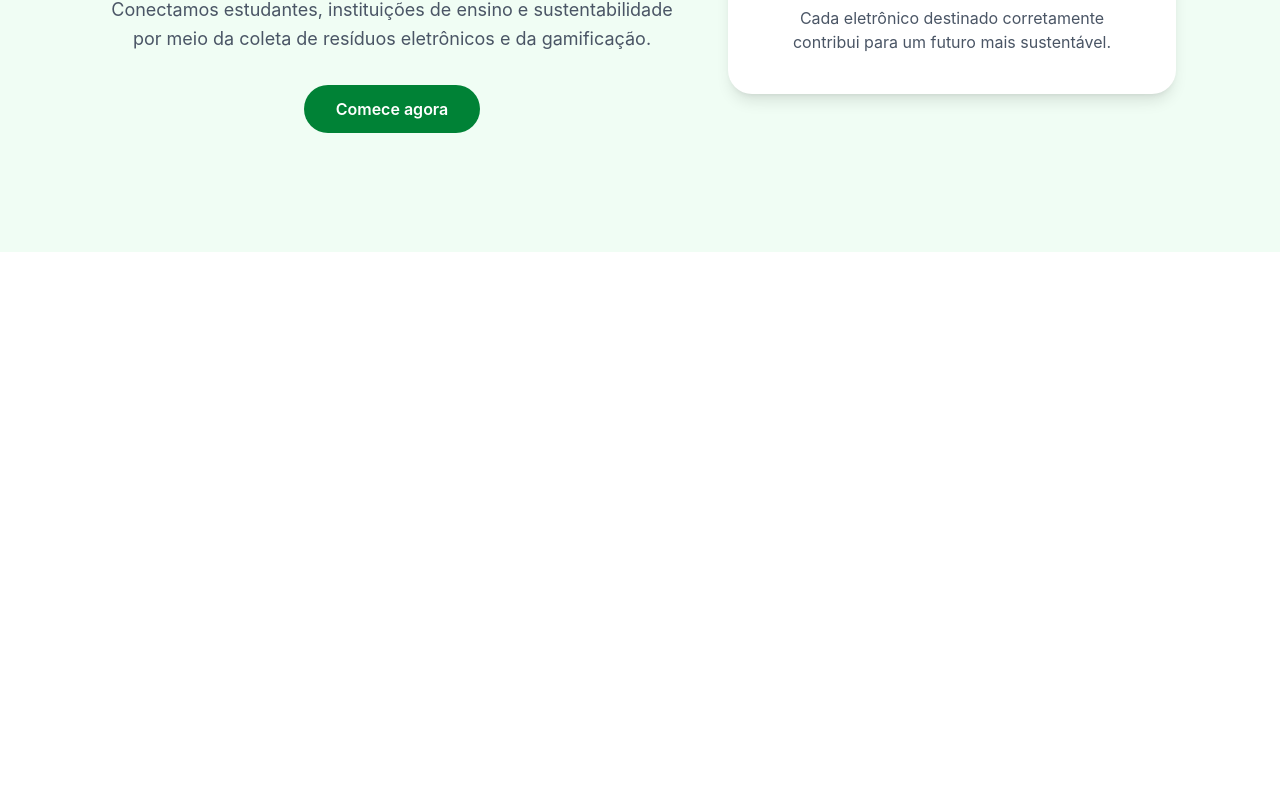
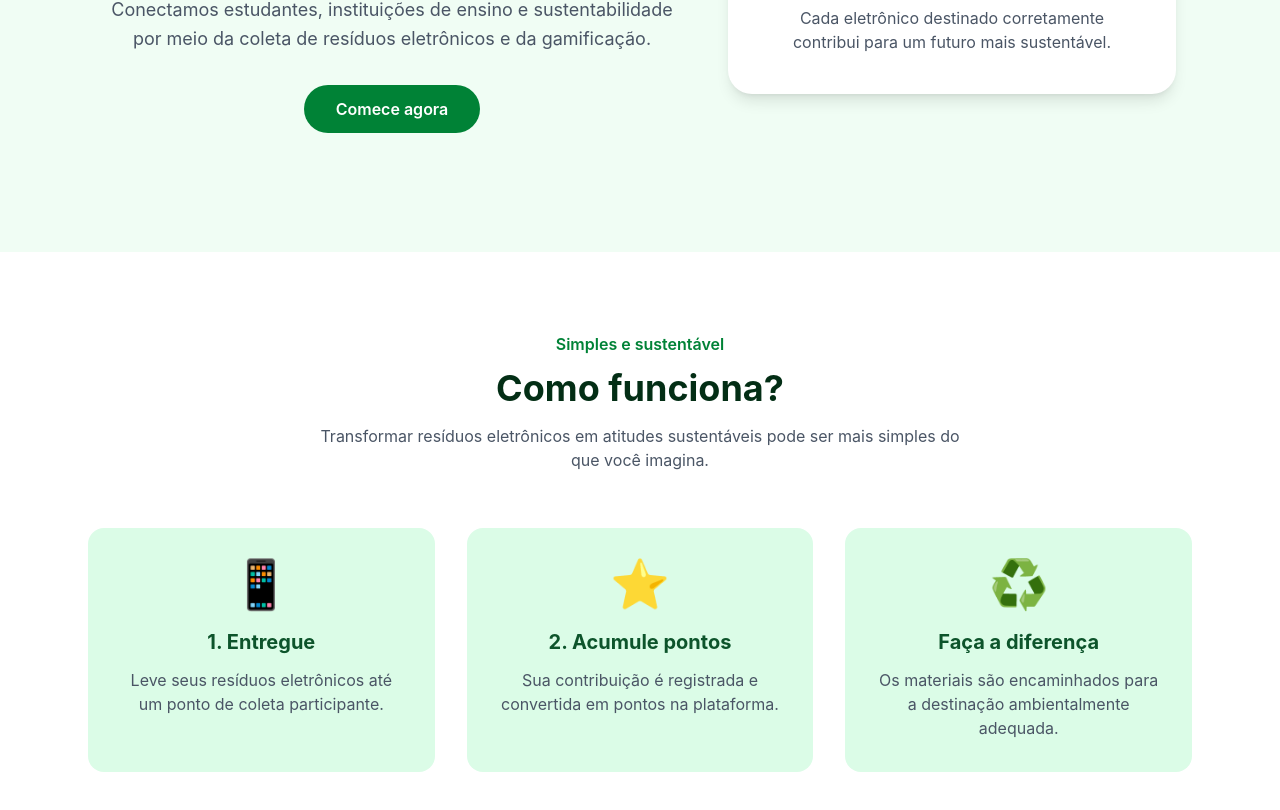
Before and after one commit to GS-EcoTech-Class/EcoTech-Class, a React (Vite) app: page / in a window 1280 px wide. Shown: the part 464-1274 px from the top of the page. Before the commit the page ends 800 px from the top, so only its background shows below. Built offline with nearby package versions, Linux system fonts and the light colour scheme.

Commit message:
feat: criando seção de etapas da plataforma

```diff
--- a/src/App.jsx
+++ b/src/App.jsx
@@ -1,12 +1,14 @@
 import React from 'react'
 import Header from './components/Header'
 import Hero from './components/Hero'
+import Etapas from './components/Etapas'
 
 const App = () => {
   return (
     <div>
       <Header/>
       <Hero/>
+      <Etapas/>
     </div>
   )
 }
--- a/src/components/Etapas.jsx
+++ b/src/components/Etapas.jsx
@@ -2,9 +2,43 @@ import React from 'react'
 
 const Etapas = () => {
   return (
-    <div>
+    <section id="etapas" className="w-full bg-white py-20">
+      <div className="max-w-6xl mx-auto px-6">
 
-    </div>
+        {/* título da seção */}
+        <div className="text-center mb-14">
+          <span className="text-green-700 font-semibold">Simples e sustentável</span>
+          <h2 className="text-3xl md:text-4xl font-bold text-green-950 mt-3 mb-4">Como funciona?</h2>
+          <p className="text-gray-600 max-w-2xl mx-auto">Transformar resíduos eletrônicos em atitudes sustentáveis pode ser mais simples do que você imagina.</p>
+        </div>
+
+        {/* etapas */}
+        <div className="grid grid-cols-1 md:grid-cols-3 gap-8">
+
+          {/* etapa 1 */}
+          <div className="bg-green-100 rounded-2xl p-8 text-center">
+            <span className="text-5xl">📱</span>
+            <h3 className="text-xl font-bold text-green-900 mt-5 mb-3">1. Entregue</h3>
+            <p className="text-gray-600">Leve seus resíduos eletrônicos até um ponto de coleta participante.</p>
+          </div>
+          {/* etapa 2 */}
+          <div className="bg-green-100 rounded-2xl p-8 text-center">
+            <span className="text-5xl">⭐</span>
+            <h3 className="text-xl font-bold text-green-900 mt-5 mb-3">2. Acumule pontos</h3>
+            <p className="text-gray-600">Sua contribuição é registrada e convertida em pontos na plataforma.</p>
+          </div>
+
+          {/* etapa 3 */}
+          <div className="bg-green-100 rounded-2xl p-8 text-center">
+            <span className="text-5xl">♻️</span>
+            <h3 className="text-xl font-bold text-green-900 mt-5 mb-3">Faça a diferença</h3>
+            <p className="text-gray-600">Os materiais são encaminhados para a destinação ambientalmente adequada.</p>
+          </div>
+
+        </div>
+
+      </div>
+    </section>
   )
 }
 
```
